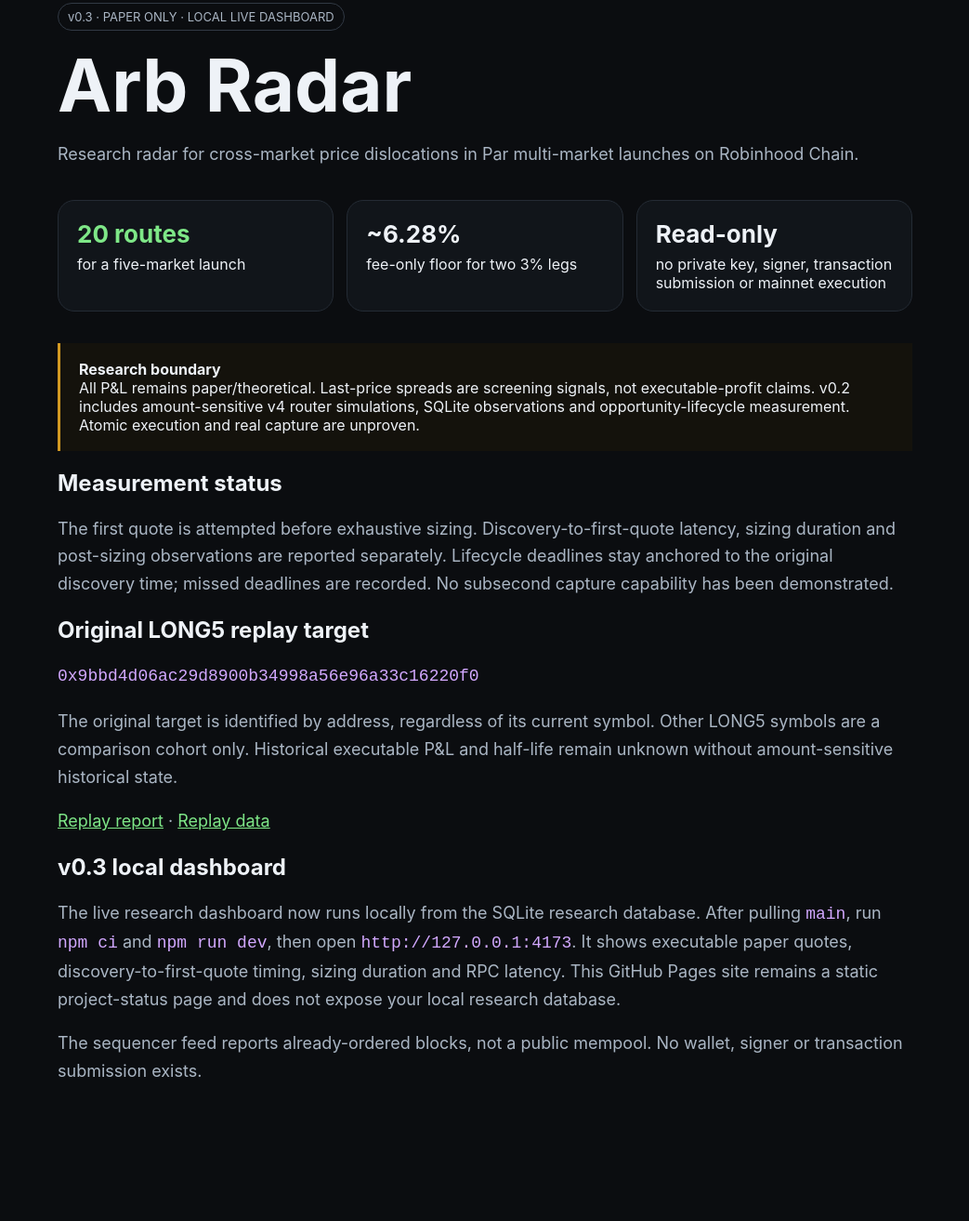
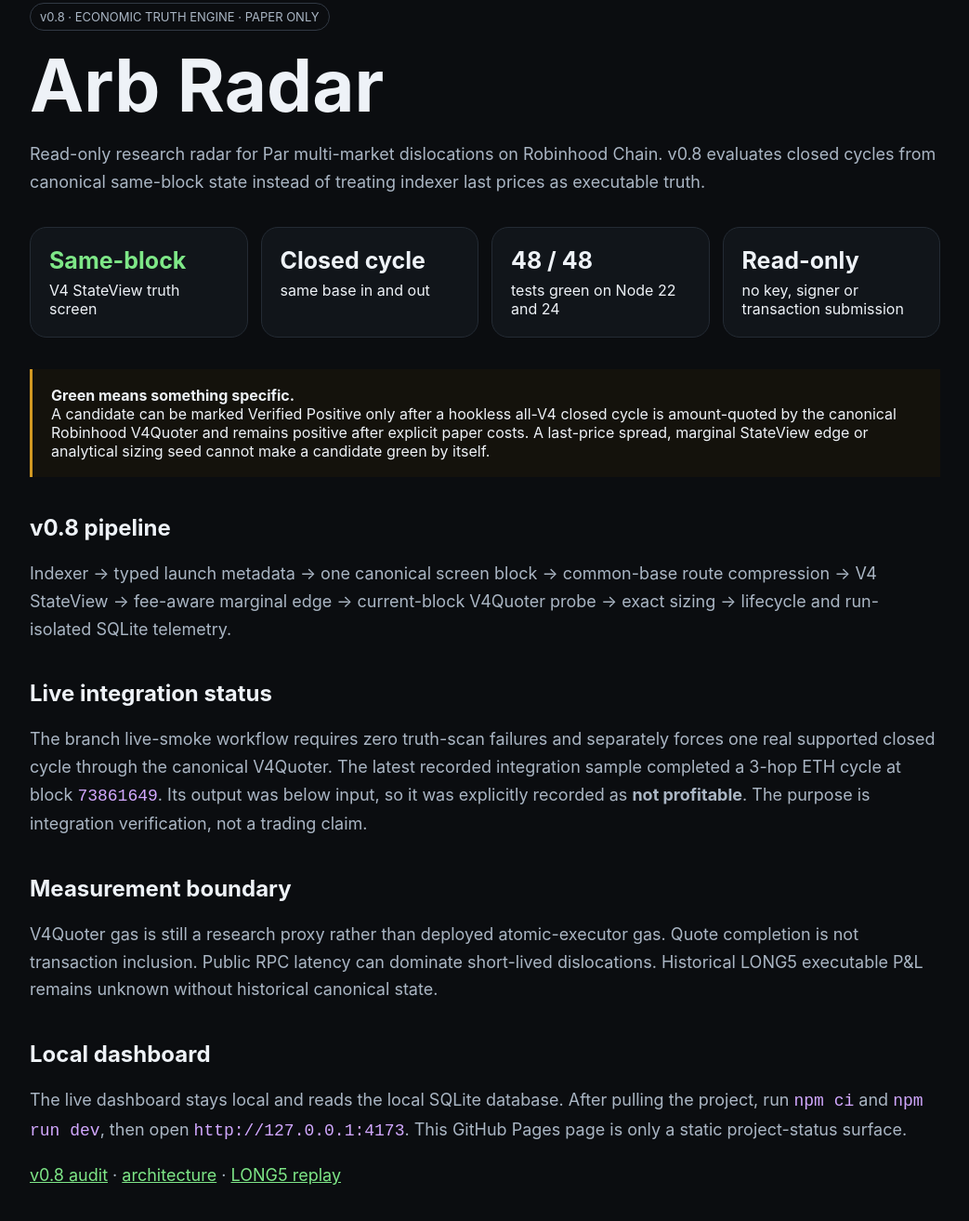
Before and after one commit to mehmetyildiz03/arb-radar, a website: page docs/index.html in a window 1280 px wide. Shown: the part 53-1366 px from the top of the page at 93% size, without its empty margins (118-1161 px from the left). Before the commit the page ends 1294 px from the top, so only its background shows below. Drawn offline with Linux system fonts and the light colour scheme.

Commit message:
docs(v0.8): refresh Pages status surface

```diff
--- a/docs/index.html
+++ b/docs/index.html
@@ -3,35 +3,50 @@
 <head>
   <meta charset="utf-8">
   <meta name="viewport" content="width=device-width,initial-scale=1">
-  <title>Arb Radar</title>
+  <title>Arb Radar · v0.8 Economic Truth</title>
   <style>
     :root{color-scheme:dark;font-family:Inter,ui-sans-serif,system-ui,sans-serif;background:#0b0d10;color:#eef2f7}
-    body{margin:0}.wrap{max-width:920px;margin:auto;padding:56px 24px}
+    body{margin:0}.wrap{max-width:980px;margin:auto;padding:56px 24px}
     .badge{display:inline-block;padding:6px 10px;border:1px solid #313944;border-radius:999px;color:#aab6c4;font-size:13px}
     h1{font-size:clamp(42px,8vw,78px);line-height:.95;margin:22px 0}
-    p{color:#aab6c4;line-height:1.65;font-size:18px}.grid{display:grid;grid-template-columns:repeat(auto-fit,minmax(220px,1fr));gap:14px;margin-top:34px}
-    .card{border:1px solid #242b34;border-radius:18px;padding:20px;background:#11151a}.card strong{display:block;font-size:26px;margin-bottom:7px}.ok{color:#7ee787}
+    h2{margin-top:40px}p{color:#aab6c4;line-height:1.65;font-size:18px}
+    .grid{display:grid;grid-template-columns:repeat(auto-fit,minmax(210px,1fr));gap:14px;margin-top:34px}
+    .card{border:1px solid #242b34;border-radius:18px;padding:20px;background:#11151a}
+    .card strong{display:block;font-size:25px;margin-bottom:7px}.ok{color:#7ee787}.muted{color:#8b949e}
     code{color:#d2a8ff}.note{margin-top:34px;padding:18px 20px;border-left:3px solid #d29922;background:#14120c}
+    a{color:#7ee787}
   </style>
 </head>
 <body>
   <main class="wrap">
-    <span class="badge">v0.3 · PAPER ONLY · LOCAL LIVE DASHBOARD</span>
+    <span class="badge">v0.8 · ECONOMIC TRUTH ENGINE · PAPER ONLY</span>
     <h1>Arb Radar</h1>
-    <p>Research radar for cross-market price dislocations in Par multi-market launches on Robinhood Chain.</p>
+    <p>Read-only research radar for Par multi-market dislocations on Robinhood Chain. v0.8 evaluates closed cycles from canonical same-block state instead of treating indexer last prices as executable truth.</p>
+
     <section class="grid">
-      <article class="card"><strong class="ok">20 routes</strong><span>for a five-market launch</span></article>
-      <article class="card"><strong>~6.28%</strong><span>fee-only floor for two 3% legs</span></article>
-      <article class="card"><strong>Read-only</strong><span>no private key, signer, transaction submission or mainnet execution</span></article>
+      <article class="card"><strong class="ok">Same-block</strong><span>V4 StateView truth screen</span></article>
+      <article class="card"><strong>Closed cycle</strong><span>same base in and out</span></article>
+      <article class="card"><strong>48 / 48</strong><span>tests green on Node 22 and 24</span></article>
+      <article class="card"><strong>Read-only</strong><span>no key, signer or transaction submission</span></article>
     </section>
-    <div class="note"><strong>Research boundary</strong><br>All P&amp;L remains paper/theoretical. Last-price spreads are screening signals, not executable-profit claims. v0.2 includes amount-sensitive v4 router simulations, SQLite observations and opportunity-lifecycle measurement. Atomic execution and real capture are unproven.</div>
-    <h2>Measurement status</h2>
-    <p>The first quote is attempted before exhaustive sizing. Discovery-to-first-quote latency, sizing duration and post-sizing observations are reported separately. Lifecycle deadlines stay anchored to the original discovery time; missed deadlines are recorded. No subsecond capture capability has been demonstrated.</p>
-    <h2>Original LONG5 replay target</h2>
-    <p style="overflow-wrap:anywhere"><code>0x9bbd4d06ac29d8900b34998a56e96a33c16220f0</code></p>
-    <p>The original target is identified by address, regardless of its current symbol. Other LONG5 symbols are a comparison cohort only. Historical executable P&amp;L and half-life remain unknown without amount-sensitive historical state.</p>
-    <p><a style="color:#7ee787" href="LONG5_REPLAY.md">Replay report</a> · <a style="color:#7ee787" href="LONG5_REPLAY.json">Replay data</a></p>
-    <h2>v0.3 local dashboard</h2><p>The live research dashboard now runs locally from the SQLite research database. After pulling <code>main</code>, run <code>npm ci</code> and <code>npm run dev</code>, then open <code>http://127.0.0.1:4173</code>. It shows executable paper quotes, discovery-to-first-quote timing, sizing duration and RPC latency. This GitHub Pages site remains a static project-status page and does not expose your local research database.</p><p>The sequencer feed reports already-ordered blocks, not a public mempool. No wallet, signer or transaction submission exists.</p>
+
+    <div class="note"><strong>Green means something specific.</strong><br>
+      A candidate can be marked Verified Positive only after a hookless all-V4 closed cycle is amount-quoted by the canonical Robinhood V4Quoter and remains positive after explicit paper costs. A last-price spread, marginal StateView edge or analytical sizing seed cannot make a candidate green by itself.
+    </div>
+
+    <h2>v0.8 pipeline</h2>
+    <p>Indexer → typed launch metadata → one canonical screen block → common-base route compression → V4 StateView → fee-aware marginal edge → current-block V4Quoter probe → exact sizing → lifecycle and run-isolated SQLite telemetry.</p>
+
+    <h2>Live integration status</h2>
+    <p>The branch live-smoke workflow requires zero truth-scan failures and separately forces one real supported closed cycle through the canonical V4Quoter. The latest recorded integration sample completed a 3-hop ETH cycle at block <code>73861649</code>. Its output was below input, so it was explicitly recorded as <strong>not profitable</strong>. The purpose is integration verification, not a trading claim.</p>
+
+    <h2>Measurement boundary</h2>
+    <p>V4Quoter gas is still a research proxy rather than deployed atomic-executor gas. Quote completion is not transaction inclusion. Public RPC latency can dominate short-lived dislocations. Historical LONG5 executable P&amp;L remains unknown without historical canonical state.</p>
+
+    <h2>Local dashboard</h2>
+    <p>The live dashboard stays local and reads the local SQLite database. After pulling the project, run <code>npm ci</code> and <code>npm run dev</code>, then open <code>http://127.0.0.1:4173</code>. This GitHub Pages page is only a static project-status surface.</p>
+
+    <p><a href="V0.8_AUDIT.md">v0.8 audit</a> · <a href="ARCHITECTURE.md">architecture</a> · <a href="LONG5_REPLAY.md">LONG5 replay</a></p>
   </main>
 </body>
 </html>
```
